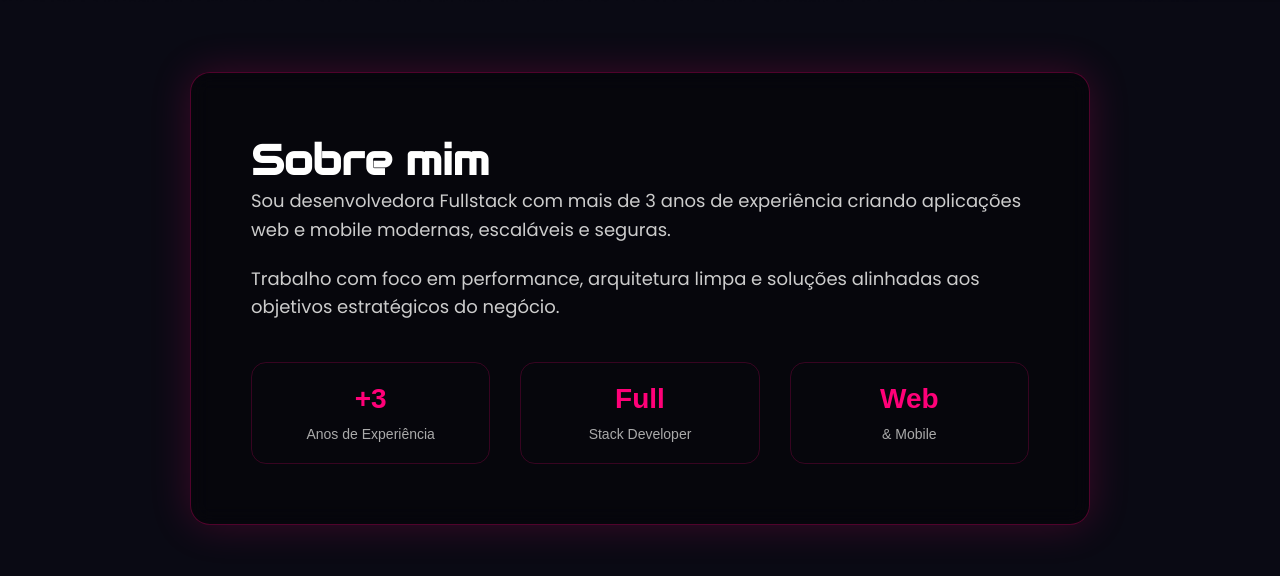
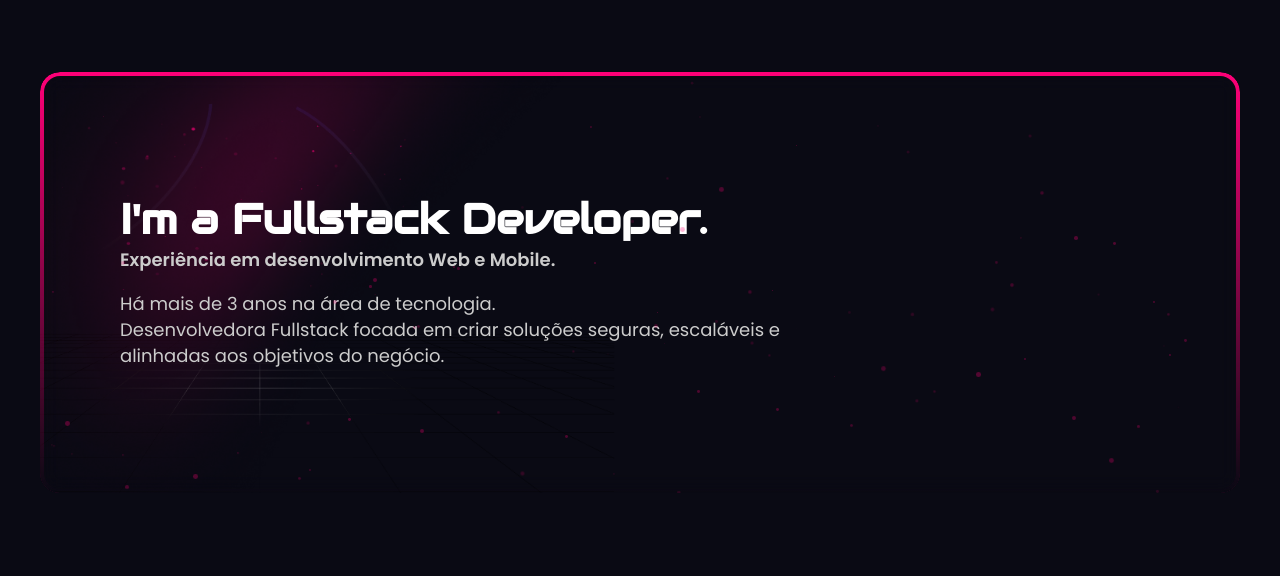
Before and after one commit to MelgesMoser/portifolio_LauraMelges, a React (Vite) app: page / in a window 1280 px wide. Shown: the part 798-1374 px from the top of the page. Built offline with nearby package versions, Linux system fonts and the light colour scheme.

Commit message:
feat(about-me): finalize About card design with particles, neon border, and tighter text spacing

```diff
--- a/src/App.css
+++ b/src/App.css
@@ -1,40 +1,36 @@
-/* RESET */
 * {
   margin: 0;
   padding: 0;
   box-sizing: border-box;
 }
 
-/* PERMITE SCROLL */
 html, body {
   width: 100%;
   min-height: 100%;
-  overflow-x: hidden; /* apenas bloqueia lateral */
+  overflow-x: hidden;
   scroll-behavior: smooth;
   font-family: Arial, sans-serif;
   background: #0A0A14;
 }
 
-/* CONTAINER PRINCIPAL */
 .app {
   width: 100%;
   min-height: 100vh;
   position: relative;
 }
 
-/* IMAGEM DE FUNDO */
 .gradient {
-  position: fixed;
-  inset: 0;
+  position: absolute;
+  top: 0;
+  left: 0;
   width: 100%;
   height: 100%;
-  object-fit: cover;
+  object-fit: contain;
+  object-position: top center;
   z-index: 0;
   pointer-events: none;
-  opacity: 0.4;
 }
 
-/* COMPONENTES NA FRENTE */
 .navbar,
 .hero,
 .about {
@@ -42,7 +38,6 @@ html, body {
   z-index: 2;
 }
 
-/* APENAS PARA TESTE DE SCROLL */
 .hero {
   min-height: 100vh;
 }
--- a/src/components/About.css
+++ b/src/components/About.css
@@ -1,27 +1,48 @@
-/* ABOUT SECTION */
 .about {
   min-height: 100vh;
   display: flex;
   align-items: flex-start;
   justify-content: center;
-  padding: 0px 5%;
+  padding: 0px 3%;
   position: relative;
   z-index: 2;
 }
 
 .about-container {
-  max-width: 900px;
+  position: relative;
+  max-width: 1200px;
   width: 100%;
-  background: rgba(0, 0, 0, 0.4);
+  padding: 120px 80px;
+  min-height: 350px;
+  box-sizing: border-box;
+  border-radius: 20px;
+  overflow: hidden;
+
   backdrop-filter: blur(10px);
-  -webkit-backdrop-filter: blur(10px); /* importante */
-  border: 1px solid rgba(255, 0, 120, 0.3);
-  border-radius: 20px;
-  padding: 60px;
-  box-shadow: 0 0 40px rgba(255, 0, 120, 0.2);
+  -webkit-backdrop-filter: blur(10px);
+
+  background-image: url('../assets/Card1-background.png');
+  background-size: contain;
+  background-position: flex-start;
+  background-repeat: no-repeat;
 }
 
-/* TÍTULO */
+.about-container::before {
+  content: "";
+  position: absolute;
+  inset: 0;
+  border-radius: 20px;
+  padding: 4px;
+  background: linear-gradient(to bottom, rgba(255,0,120,1), rgba(255,0,120,0));
+  box-shadow: 0 0 20px rgba(255,0,120,0.6),
+              0 0 40px rgba(255,0,120,0.4);
+  -webkit-mask: linear-gradient(#fff 0 0) content-box, linear-gradient(#fff 0 0);
+  -webkit-mask-composite: destination-out;
+  mask-composite: exclude;
+  pointer-events: none;
+}
+
+
 .about h2 {
   font-size: 42px;
   color: white;
@@ -29,8 +50,7 @@
 }
 
 
-/* TEXTO */
-.about p {
+.about p, .about h3 {
   font-size: 18px;
   line-height: 1.6;
   color: #ccc;
@@ -38,38 +58,17 @@
   font-family: 'Poppins', sans-serif;
 }
 
-/* HIGHLIGHTS */
-.about-highlights {
-  display: flex;
-  justify-content: space-between;
-  margin-top: 40px;
-  gap: 30px;
+.about p {
+  font-size: 18px;
+  line-height: 1;     /* menor espaçamento entre linhas */
+  color: #ccc;
+  margin-bottom: 8px;   /* reduz o espaço entre os parágrafos */
+  font-family: 'Poppins', sans-serif;
 }
 
-.about-highlights div {
-  text-align: center;
-  flex: 1;
-  padding: 20px;
-  border: 1px solid rgba(255, 0, 120, 0.2);
-  border-radius: 15px;
-  transition: 0.3s ease;
-}
-
-.about-highlights div:hover {
-  transform: translateY(-5px);
-  border-color: #FF0078;
-  box-shadow: 0 0 20px rgba(255, 0, 120, 0.4);
-}
-
-.about-highlights h3 {
-  font-size: 28px;
-  color: #FF0078;
-  margin-bottom: 10px;
-}
-
-.about-highlights span {
-  font-size: 14px;
-  color: #aaa;
+/* se quiser o último parágrafo sem margem extra */
+.about p:last-child {
+  margin-bottom: 0;
 }
 
 @media (max-width: 768px) {
@@ -85,3 +84,21 @@
     flex-direction: column;
   }
 }
+
+.particle {
+  position: absolute;
+  background: rgba(255, 0, 120, 0.5);
+  border-radius: 50%;
+  opacity: 0;
+  animation: float 6s infinite ease-in-out;
+  pointer-events: none;
+  blur: 4px;
+}
+
+@keyframes float {
+  0% { opacity: 0; transform: scale(0.5); }
+  20% { opacity: 0.3; }
+  50% { opacity: 0.6; transform: scale(1); }
+  80% { opacity: 0.3; }
+  100% { opacity: 0; transform: scale(0.5); }
+}
--- a/src/components/About.jsx
+++ b/src/components/About.jsx
@@ -1,39 +1,59 @@
 import './About.css';
+import { useEffect } from 'react';
 
 function About() {
+
+  useEffect(() => {
+    const container = document.querySelector('.about-container');
+    if (!container) return;
+
+    container.querySelectorAll('.particle').forEach(p => p.remove());
+
+    const numParticles = 100;
+    for (let i = 0; i < numParticles; i++) {
+      const particle = document.createElement('div');
+      particle.className = 'particle';
+
+      particle.style.left = Math.random() * 100 + '%';
+      particle.style.top = Math.random() * 100 + '%';
+
+      const size = Math.random() * 4 + 1;
+      particle.style.width = size + 'px';
+      particle.style.height = size + 'px';
+
+      const duration = Math.random() * 6 + 4;
+      particle.style.animationDuration = duration + 's';
+      particle.style.animationDelay = Math.random() * 5 + 's';
+
+      container.appendChild(particle);
+    }
+
+    const handleScroll = () => {
+      const scrollTop = window.scrollY;
+      container.querySelectorAll('.particle').forEach((p, index) => {
+        const speed = (index % 5 + 1) * 0.2; // velocidades diferentes
+        p.style.transform = `translateY(${scrollTop * speed}px)`;
+      });
+    };
+    window.addEventListener('scroll', handleScroll);
+    return () => window.removeEventListener('scroll', handleScroll);
+
+  }, []);
+
   return (
     <section className="about">
       <div className="about-container">
-        <h2>
-          Sobre <span>mim</span>
-        </h2>
-
+        <h2>I'm a Fullstack Developer.</h2>
+        <h3>Experiência em desenvolvimento Web e Mobile.</h3>
         <p>
-          Sou desenvolvedora Fullstack com mais de 3 anos de experiência
-          criando aplicações web e mobile modernas, escaláveis e seguras.
+          Há mais de 3 anos na área de tecnologia.
         </p>
-
         <p>
-          Trabalho com foco em performance, arquitetura limpa e soluções
-          alinhadas aos objetivos estratégicos do negócio.
+          Desenvolvedora Fullstack focada em criar soluções seguras, escaláveis e
         </p>
-
-        <div className="about-highlights">
-          <div>
-            <h3>+3</h3>
-            <span>Anos de Experiência</span>
-          </div>
-
-          <div>
-            <h3>Full</h3>
-            <span>Stack Developer</span>
-          </div>
-
-          <div>
-            <h3>Web</h3>
-            <span>& Mobile</span>
-          </div>
-        </div>
+        <p>
+          alinhadas aos objetivos do negócio.
+        </p>
       </div>
     </section>
   );
```
Also changed, not shown: src/assets/Card1-background.png (added).
